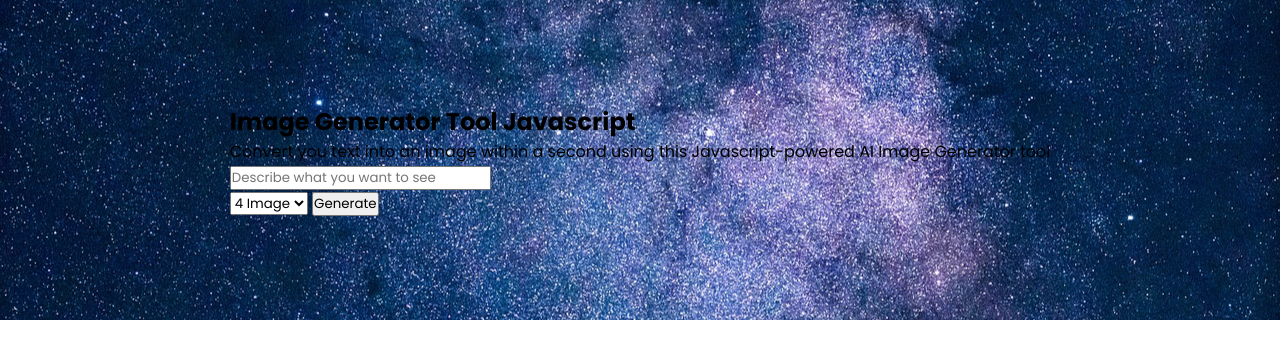
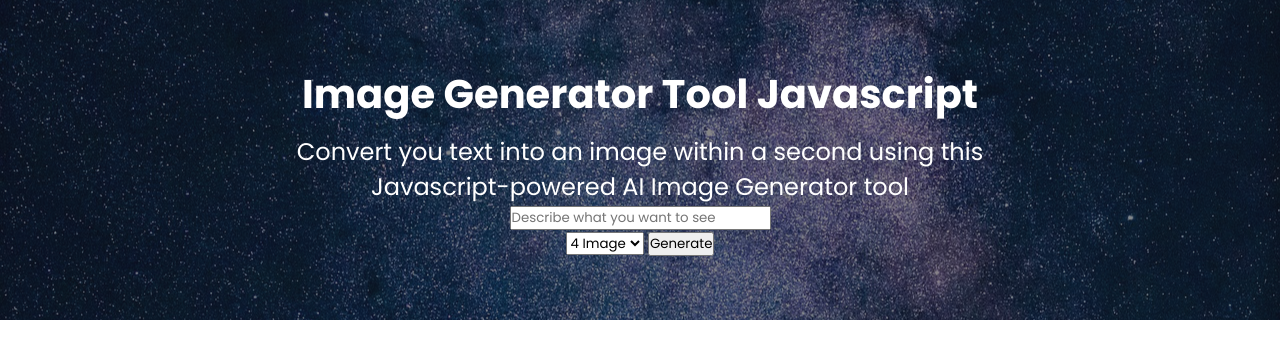
Before and after one commit to kdrbipul/openai_image, a plain HTML site: page index.html in a window 1280 px wide. Drawn offline with Linux system fonts and the light colour scheme; a web font is replaced by a local one.

Commit message:
css class style add

```diff
--- a/style.css
+++ b/style.css
@@ -13,6 +13,7 @@
 .image-generator{
     height: 40vh;
     display: flex;
+    position: relative;
     align-items: center;
     justify-content: center;
     background: url(./bg-image.jpg);
@@ -20,3 +21,36 @@
     background-position: center;
 
 }
+
+.image-generator::before{
+    content: '';
+    position: absolute;
+    left: 0;
+    top: 0;
+    width: 100%;
+    height: 100%;
+    background: #121212;
+    opacity: 0.5;
+}
+
+
+.image-generator .content{
+    color: white;
+    padding: 0 15px;
+    max-width: 760px;
+    text-align: center;
+    position: relative;
+}
+
+.image-generator h1{
+    font-size: 2.5rem;
+    font-weight: bold;
+}
+.image-generator p{
+    font-size: 1.5rem;
+    margin-top: 10px;
+}
+
+.image-generator .generate-form{
+
+}
```
